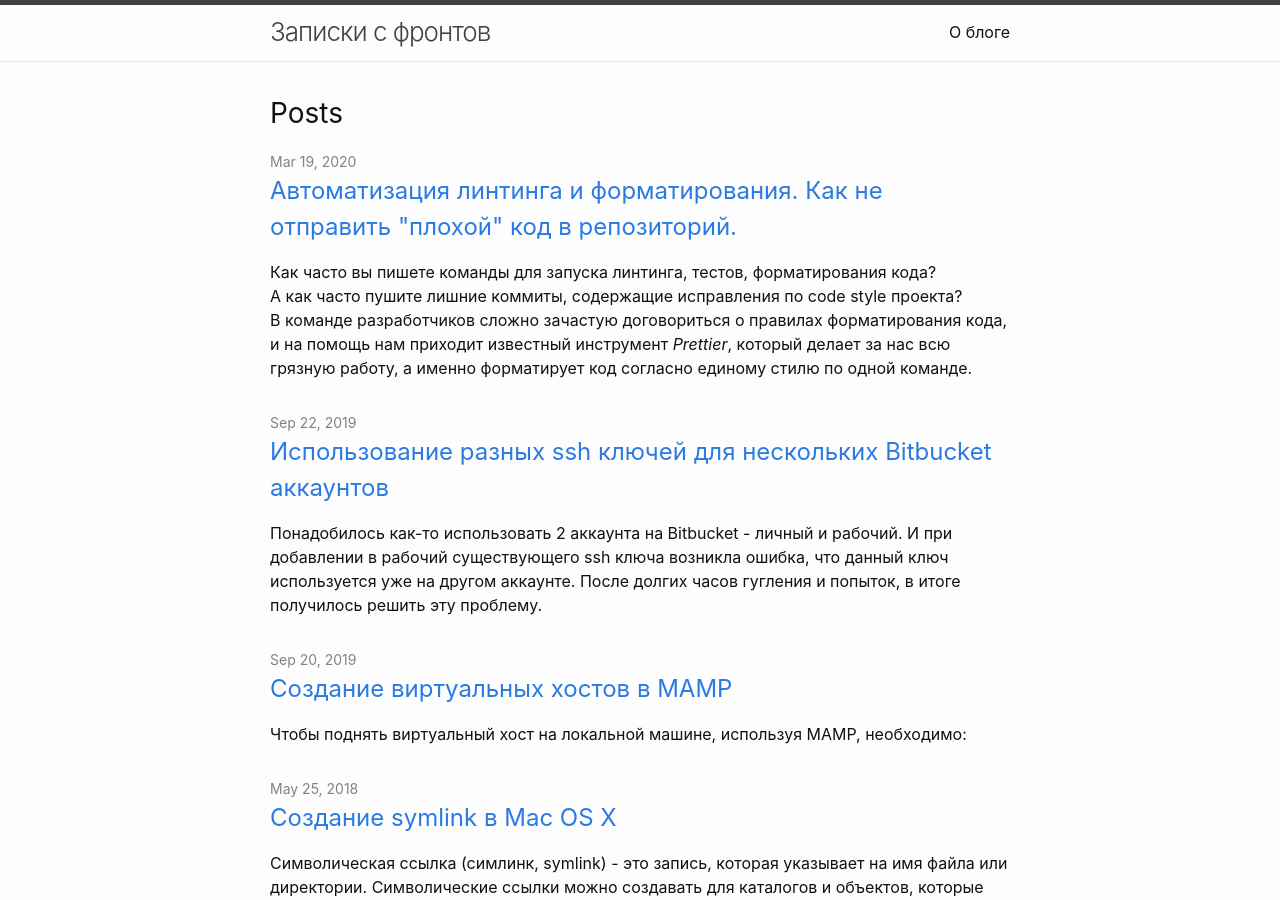
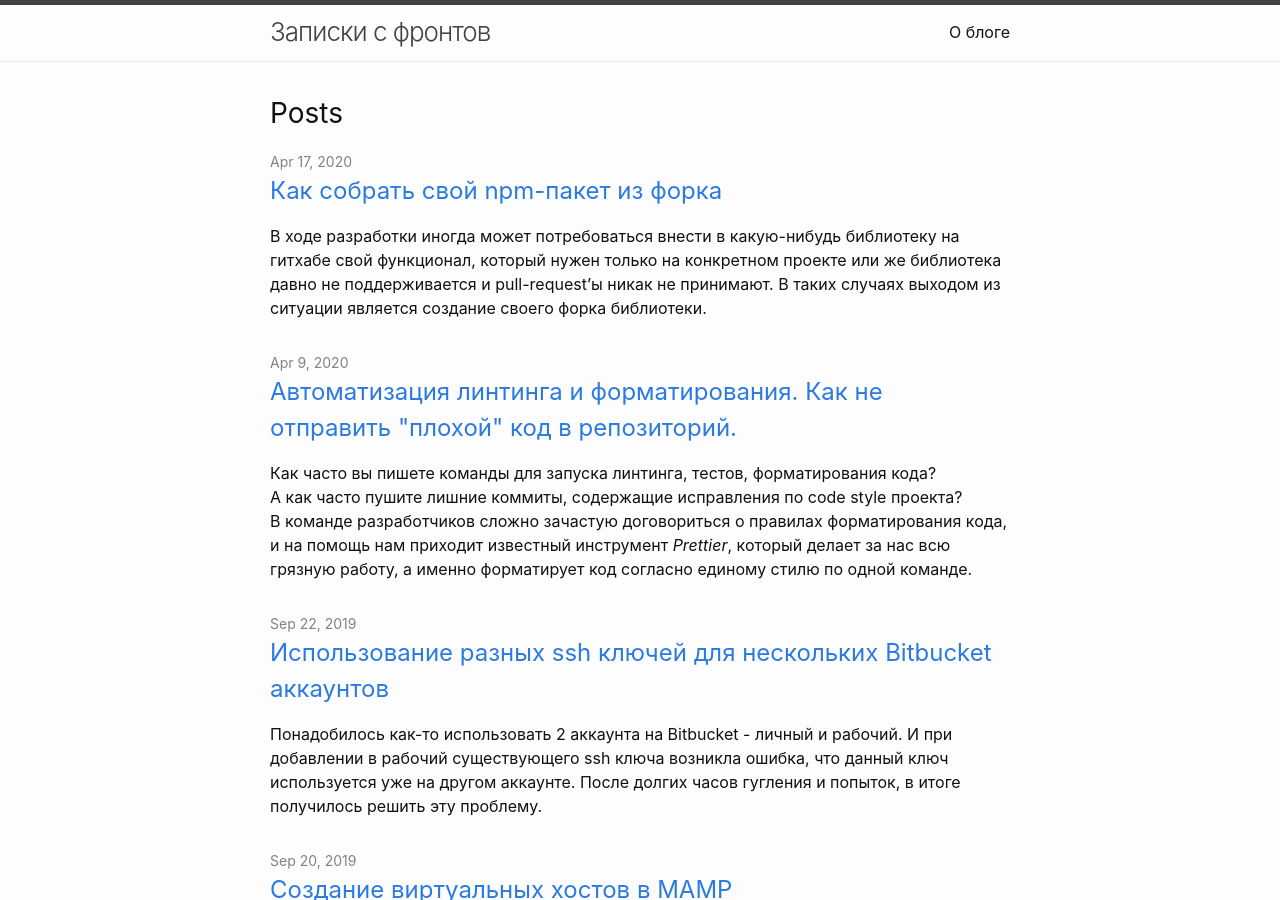
Before and after one commit to machinek56/machinek56.github.io, a Jekyll site: the page built from index.md, in a window 1280 px wide and 900 px high. Built offline with Jekyll 4.4.1, drawn with Linux system fonts in a browser that asks for light colours.

Commit message:
feat: add post

````diff
--- /dev/null
+++ b/_posts/2020-04-18-create-own-npm-package.md
@@ -0,0 +1,55 @@
+---
+layout: post
+title:  "Как собрать свой npm-пакет из форка"
+date:   2020-04-18 00:00:00 +0300
+categories: npm github
+---
+
+В ходе разработки иногда может потребоваться внести в какую-нибудь библиотеку на гитхабе свой функционал,
+который нужен только на конкретном проекте или же библиотека давно не поддерживается и pull-request'ы никак не принимают.
+В таких случаях выходом из ситуации является создание своего форка библиотеки.
+
+Один из вариантов решения проблемы является публикация *dist* сборки на гитхаб, но такой подход не всегда
+можно использовать из-за ограничений стендов сборки проекта.
+
+Пример записи в *package.json*:
+```shell script
+"redux-saga-router": "luistorres/redux-saga-router#dist",
+```
+
+Другой вариант заключается в создании npm-пакета со своим scope (@username). Обычно берут свой username на гитхабе, но по сути можно написать
+все что угодно. Для публикации в npm потребуется зарегистрировать там аккаунт.
+
+Далее нужно поменять имя пакета на `@username/package-name` и увеличить патч версию пакета в *package.json*.
+После этого переходим в консоль:
+```shell script
+npm login
+```
+Вводим свои учетные данные.
+
+Далее пишем команду для публикации:
+```shell script
+npm publish
+```
+Однако так как мы используем scope, нужно дописать флаг `--access public`
+
+```shell script
+npm publish --access public
+```
+
+После окончания процедуры устанавливаем загруженный пакет в свой проект:
+`npm i @username/package-name`
+
+----
+
+В моей практике понадобилось завернуть широко используемую в проекте библиотеку в форк.
+Для этого мне нужно было бы поменять все импорты на другое имя пакета. Чтобы этого избежать, в npm есть возможность установить пакет под другим именем (алиасом):
+
+```shell script
+npm i <alias_name>@npm:<original_package_name>
+```
+
+Таким образом имя меняется только в *package.json*. Например:
+```shell script
+ "redux-form": "npm:@machinek56/redux-form@^8.3.1",
+```
````
Also changed, not shown: _posts/2020-04-10-automatisation-frontend.md (+3 -3 lines).
